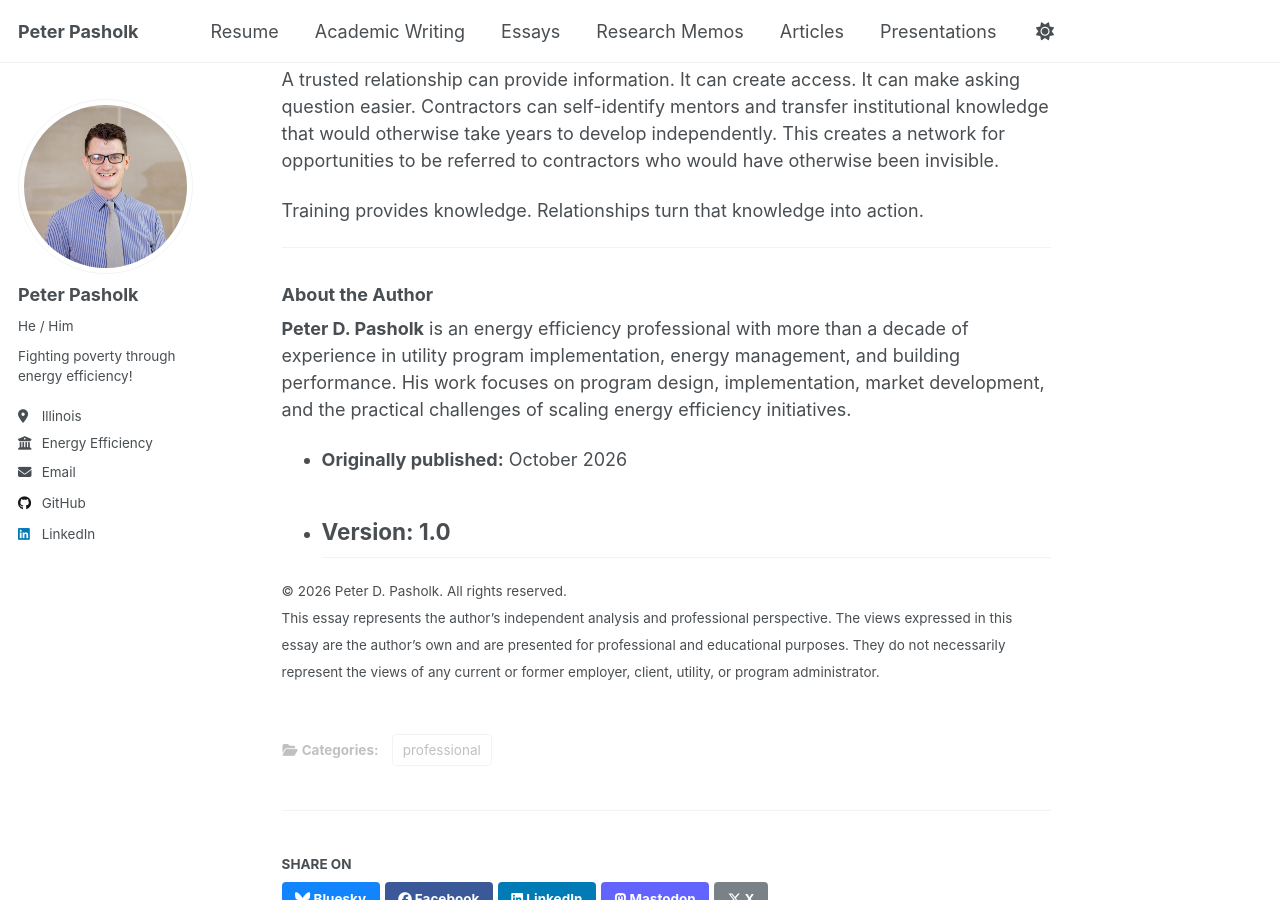
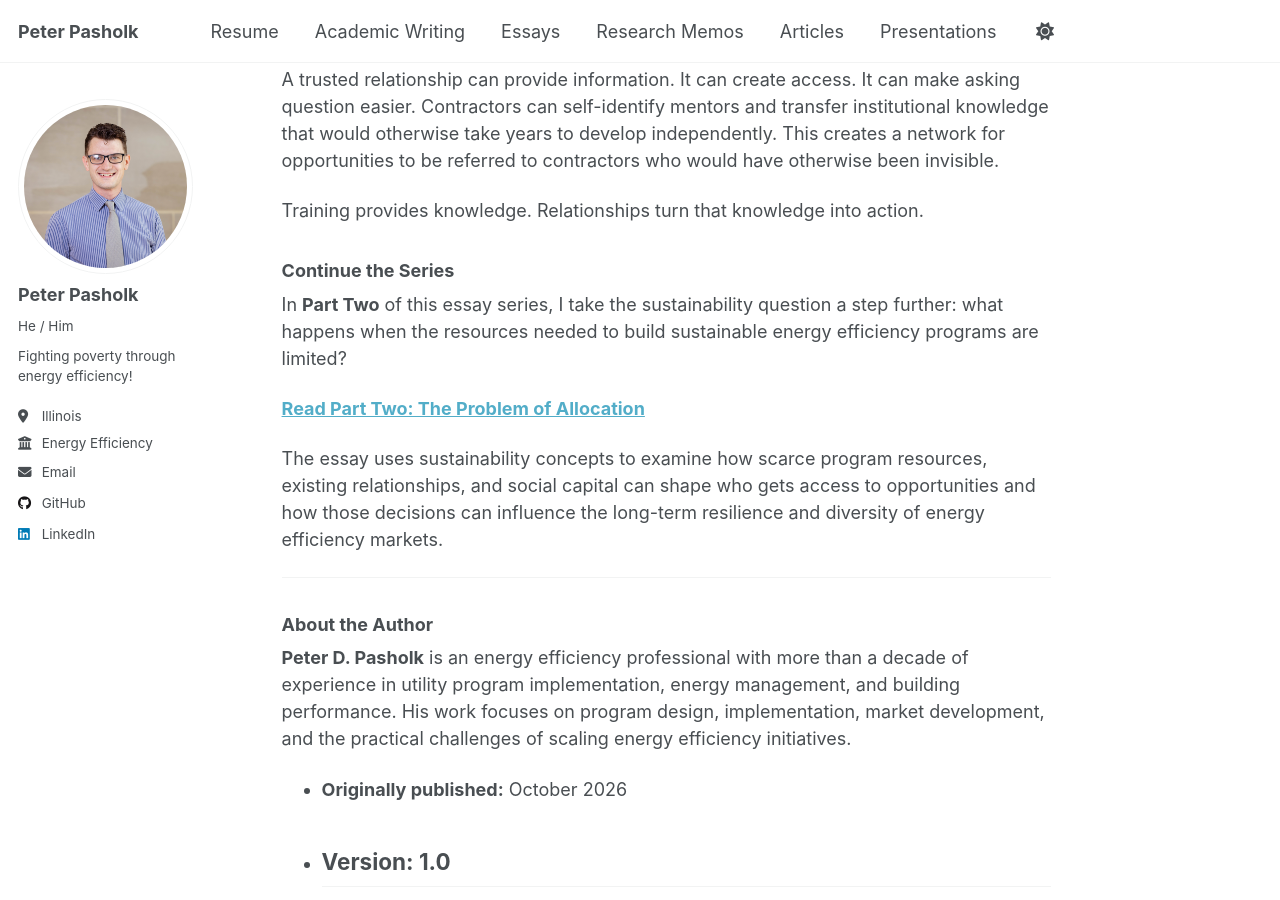
Before and after one commit to ppasholk/ppasholk.github.io, a Jekyll site: the page built from _portfolio/sustainability-in-energy-efficiency-1.md, in a window 1280 px wide and 900 px high, scrolled down 1893 px. Built offline with Jekyll 4.4.1, drawn with Linux system fonts in a browser that asks for light colours; a script that is not in the unit is left out.

Commit message:
Add introduction for Part Two of sustainability series
Added a section to introduce Part Two of the essay series on sustainability in energy efficiency, including a link to the next part.

```diff
--- a/_portfolio/sustainability-in-energy-efficiency-1.md
+++ b/_portfolio/sustainability-in-energy-efficiency-1.md
@@ -49,6 +49,14 @@ A trusted relationship can provide information. It can create access. It can mak
 
 Training provides knowledge. Relationships turn that knowledge into action.
 
+### Continue the Series
+
+In **Part Two** of this essay series, I take the sustainability question a step further: what happens when the resources needed to build sustainable energy efficiency programs are limited?
+
+**[Read Part Two: The Problem of Allocation](https://ppasholk.github.io/portfolio/sustainability-in-energy-efficiency-2/)**
+
+The essay uses sustainability concepts to examine how scarce program resources, existing relationships, and social capital can shape who gets access to opportunities and how those decisions can influence the long-term resilience and diversity of energy efficiency markets.
+
 ---
 
 ### About the Author
```
